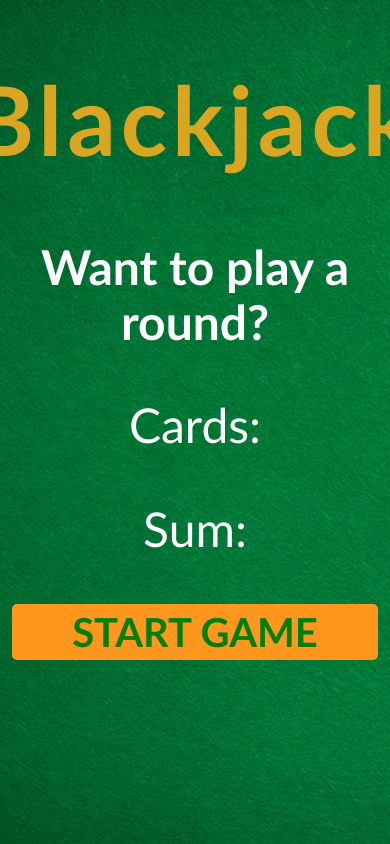
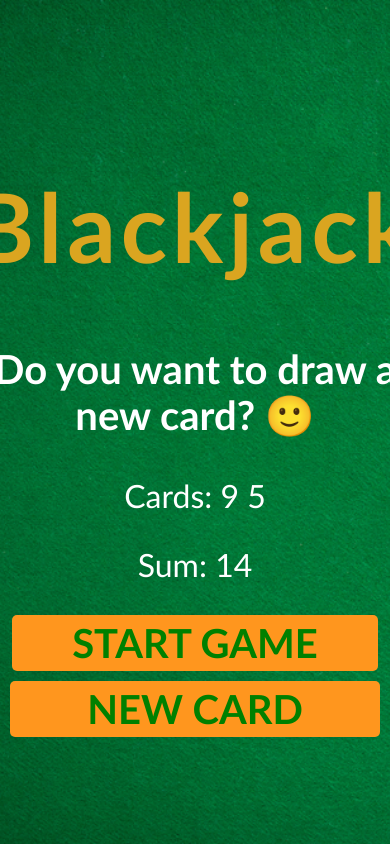
Before and after one commit to giva16/JSProjects, a plain HTML site: page BlackJack/index.html in a window 390 px wide. Both pictures are taken after a click on the button "START GAME". Shown: the top 844 px of the page. Drawn offline with nearby package versions, Linux system fonts and the light colour scheme.

Commit message:
card display and summing in progress

```diff
--- a/BlackJack/index.css
+++ b/BlackJack/index.css
@@ -17,12 +17,12 @@ body {
 }
 
 #message-el {
-    font-size: 4rem;
+    font-size: 3.5rem;
     font-weight: bold;
 }
 
 p {
-    font-size: 4rem;
+    font-size: 3rem;
 
 }
 
@@ -32,7 +32,7 @@ h1 {
     color: goldenrod;
 }
 
-#start-btn {
+.btn {
     font-size: 3.5rem;
     font-weight: bold;
     color: green ;
@@ -42,29 +42,42 @@ h1 {
     padding: 5px 60px;
 }
 
-#start-btn:hover {
+#new-card-btn {
+    margin-top: 10px;
+    padding: 5px 84px;
+}
+
+.btn:hover {
     background-color: rgb(255, 100, 30);
 }
 
-#start-btn:active {
+.btn:active {
     box-shadow: inset 0px 0px 5px brown;
 }
 
 
+
 @media (max-width: 1000px) {
+    body {
+        align-items: center;
+    }
     #message-el {
-        font-size: 3rem;
+        font-size: 2.5rem;
     }
 
     p {
-        font-size: 3rem;
+        font-size: 2rem;
 
     }
     h1 {
         font-size: 6rem;
     }
 
-    #start-btn {
+    .btn {
         font-size: 2.5rem;
     }
+
+    #new-card-btn {
+        padding: 5px 77px;
+    }
 }
--- a/BlackJack/index.html
+++ b/BlackJack/index.html
@@ -6,9 +6,11 @@
         <div class="menu">
             <h1>Blackjack</h1>
             <p id="message-el">Want to play a round?</p>
-            <p>Cards:</p>
-            <p>Sum:</p>
-            <button id="start-btn" onclick="startGame()">START GAME</button>
+            <p id="cards-el">Cards:</p>
+            <p id="sum-el">Sum:</p>
+            <button id="start-btn" class="btn" onclick="startGame()">START GAME</button>
+            <div id="divider"></div>
+            <button id="new-card-btn" class="btn" onclick="drawCard()">NEW CARD</button>
         </div>
         <!-- 1. Create a button that says START GAME.
         Make it call a startGame() function when clicked -->
--- a/BlackJack/index.js
+++ b/BlackJack/index.js
@@ -1,14 +1,15 @@
-let firstCard = 10
-let secondCard = 4
+let firstCard = Math.floor(Math.random() * (12 - 2));
+let secondCard = Math.floor(Math.random() * (12 - 2));
+cards = [firstCard, secondCard];
 let sum = firstCard + secondCard
 let hasBlackJack = false
 let isAlive = true
 let message = ""
+let messageEl = document.querySelector("#message-el");
+let sumEl = document.querySelector("#sum-el");
+let cardsEl = document.querySelector('#cards-el')
 
-// 2. Create a startGame() function. Move the conditional
-// below (line 11-20) inside the body of the function.
-
-const start = () => {
+const startGame = () => {
     if (sum <= 20) {
         message = "Do you want to draw a new card? 🙂"
     } else if (sum === 21) {
@@ -18,5 +19,13 @@ const start = () => {
         message = "You're out of the game! 😭"
         isAlive = false
     }
+    messageEl.textContent = message;
+    sumEl.textContent = "Sum: " + sum;
+    cardsEl.textContent = "Cards: " + firstCard + " " + secondCard;
 }
-console.log(message)
+
+const drawCard = () => {
+    let card = Math.floor(Math.random() * (12 - 2));
+    sum += card;
+    startGame();
+}
```
